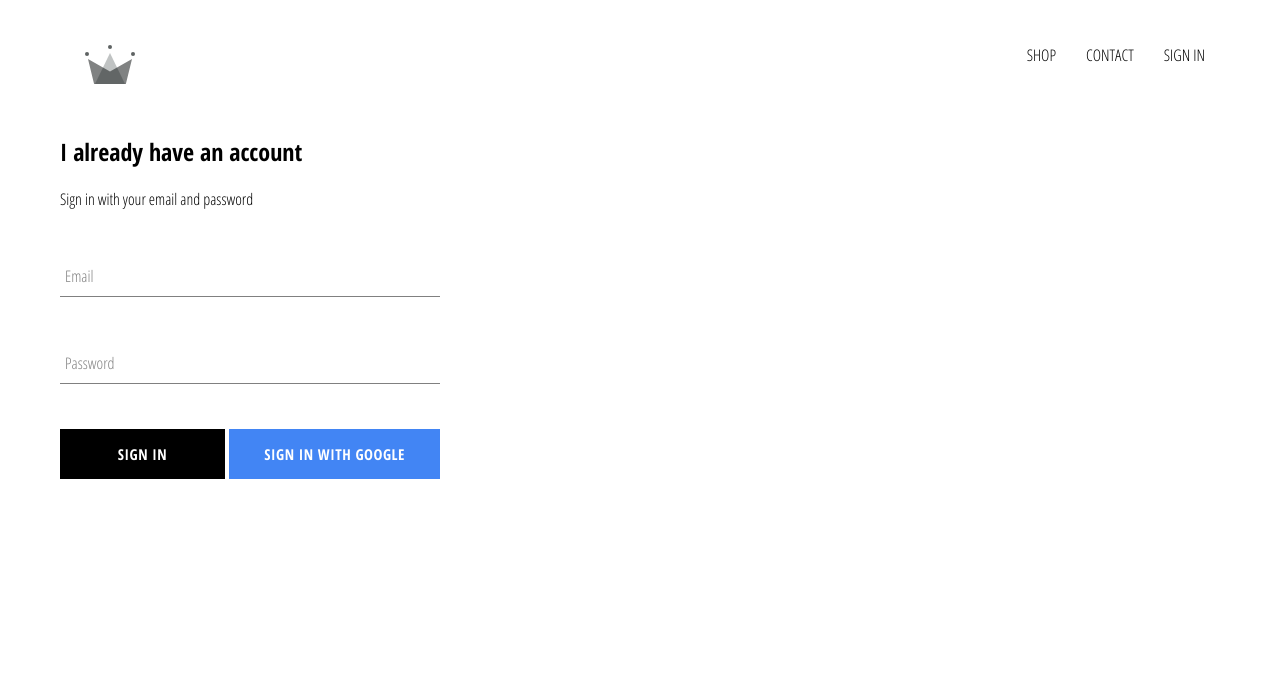
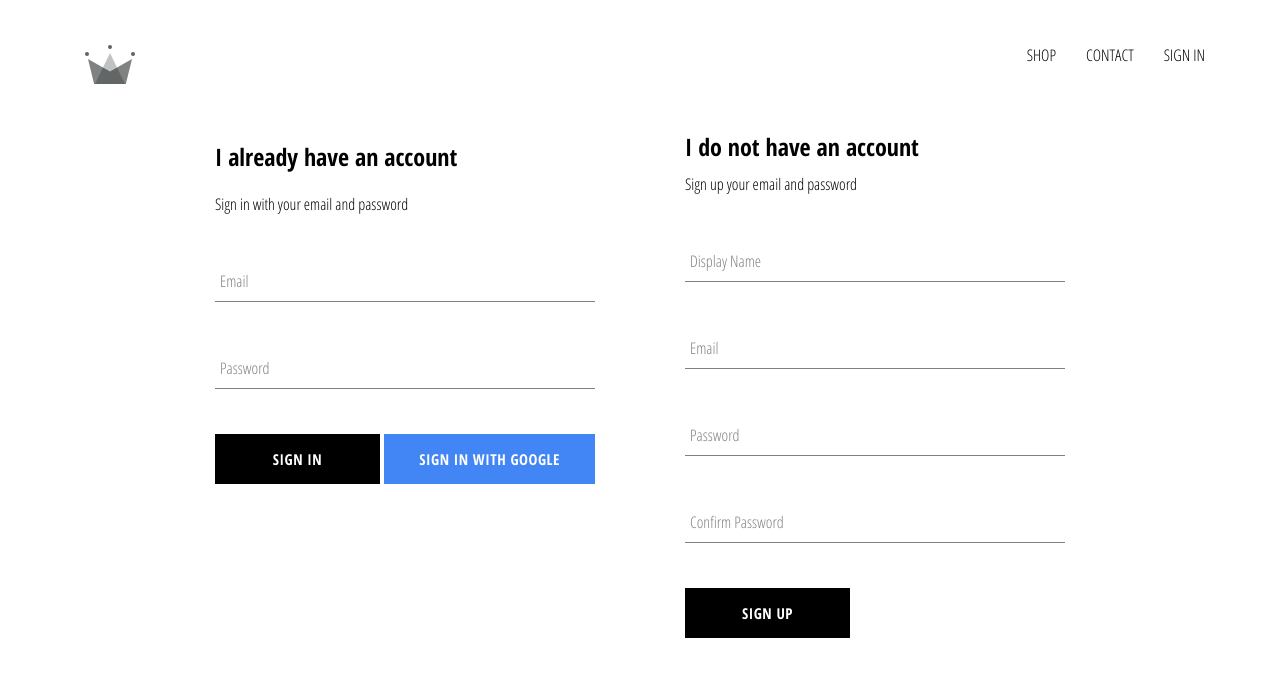
Before and after one commit to darrylmangibin/ecom-react, a React (Create React App) app: page /signin in a window 1280 px wide. Shown: the top 676 px of the page. Built offline with nearby package versions, Linux system fonts and the light colour scheme; no server answers.

Commit message:
implemented firebase auth

```diff
--- a/src/App.js
+++ b/src/App.js
@@ -26,6 +26,7 @@
 							...snapShot.data()
 						}
 					});
+					console.log(this.state)
 				});
 			} else {
 				this.setState({
--- a/src/components/sign-up/sign-up.components.jsx
+++ b/src/components/sign-up/sign-up.components.jsx
@@ -74,7 +74,7 @@
 						required
 					/>
 					<FormInput
-						type="confirmPassword"
+						type="password"
 						name="confirmPassword"
 						value={this.state.confirmPassword}
 						onChange={this.handleChange}
--- a/src/pages/sign-in-and-sign-up/sign-in-and-sign-up.component.jsx
+++ b/src/pages/sign-in-and-sign-up/sign-in-and-sign-up.component.jsx
@@ -3,11 +3,13 @@
 import './sign-in-and-sign-up.styles.scss';
 
 import SignIn from '../../components/sign-in/sign-in.components';
+import SignUp from '../../components/sign-up/sign-up.components';
 
 const SignInAndSignUpPage = () => {
   return (
     <div className="sign-in-and-sign-up">
       <SignIn />
+      <SignUp />
     </div>
   )
 }
--- a/src/pages/sign-in-and-sign-up/sign-in-and-sign-up.styles.scss
+++ b/src/pages/sign-in-and-sign-up/sign-in-and-sign-up.styles.scss
@@ -0,0 +1,6 @@
+.sign-in-and-sign-up {
+  width: 850px;
+  display: flex;
+  justify-content: space-between;
+  margin: 30px auto;
+}
```
